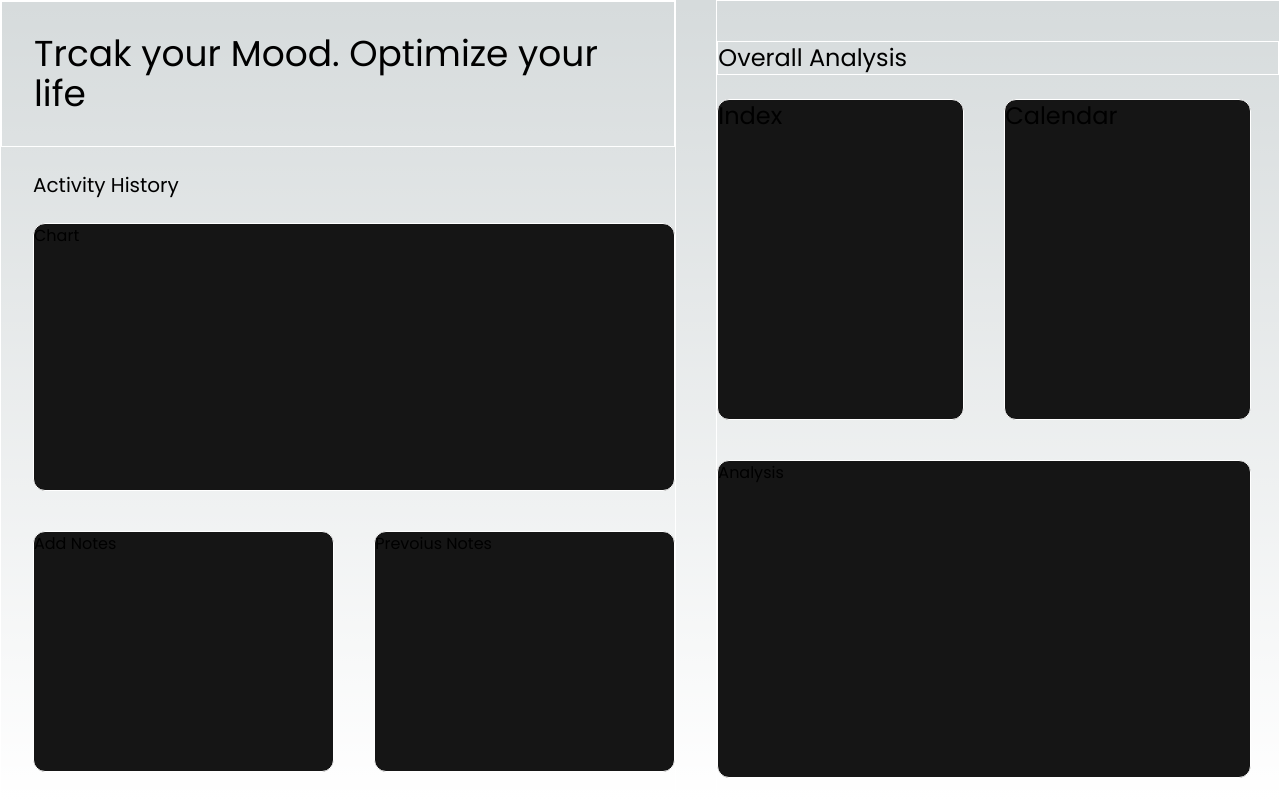
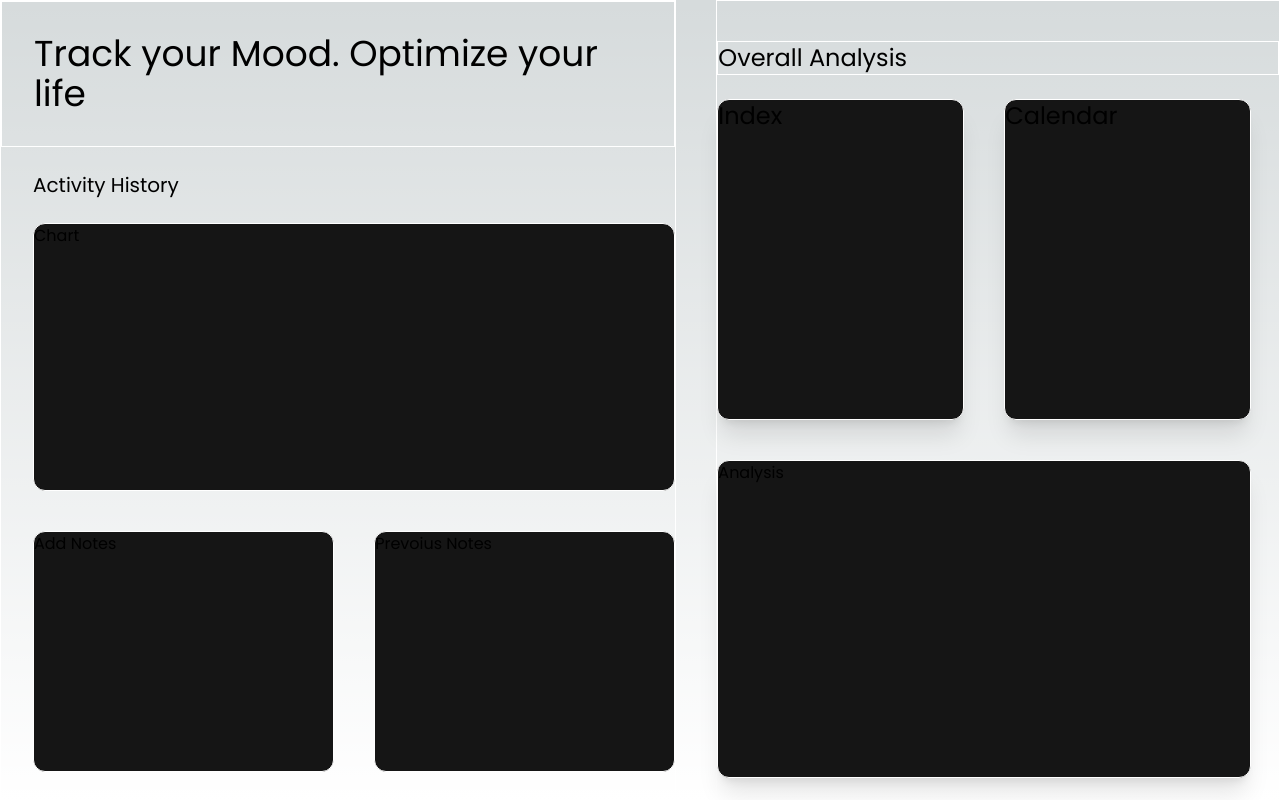
Before and after one commit to Anandprabhu530/mood-tracker, a Next.js app: page /dashboard in a window 1280 px wide. Built offline with nearby package versions, Linux system fonts and the light colour scheme.

Commit message:
Fixed Typo error and stylings

```diff
--- a/app/dashboard/page.tsx
+++ b/app/dashboard/page.tsx
@@ -4,7 +4,7 @@ const Dashboard = () => {
       <div className="flex w-screen h-screen">
         <div className="basis-3/5 border border-white flex flex-col">
           <div className="border-white border text-4xl p-8">
-            Trcak your Mood. Optimize your life
+            Track your Mood. Optimize your life
           </div>
           <div className="text-xl pl-8 py-6">Activity History</div>
           <div className="basis-2/5 border border-white rounded-xl bg-[#151515] h-[50%] ml-8">
@@ -23,15 +23,15 @@ const Dashboard = () => {
           <div className="text-2xl flex flex-col basis-1/2">
             <div className="border border-white mb-6">Overall Analysis</div>
             <div className="gap-10 rounded-xl flex h-full w-[95%]">
-              <div className="border rounded-xl border-white bg-[#151515] basis-1/2">
+              <div className="shadow-xl border rounded-xl border-white bg-[#151515] basis-1/2">
                 Index
               </div>
-              <div className="border rounded-xl w-[50%] border-white bg-[#151515]">
+              <div className="border shadow-xl rounded-xl w-[50%] border-white bg-[#151515]">
                 Calendar
               </div>
             </div>
           </div>
-          <div className="mt-10 rounded-xl border h-[42%] border-white bg-[#151515] w-[95%]">
+          <div className="mt-10 shadow-xl rounded-xl border h-[42%] border-white bg-[#151515] w-[95%]">
             Analysis
           </div>
         </div>
```
